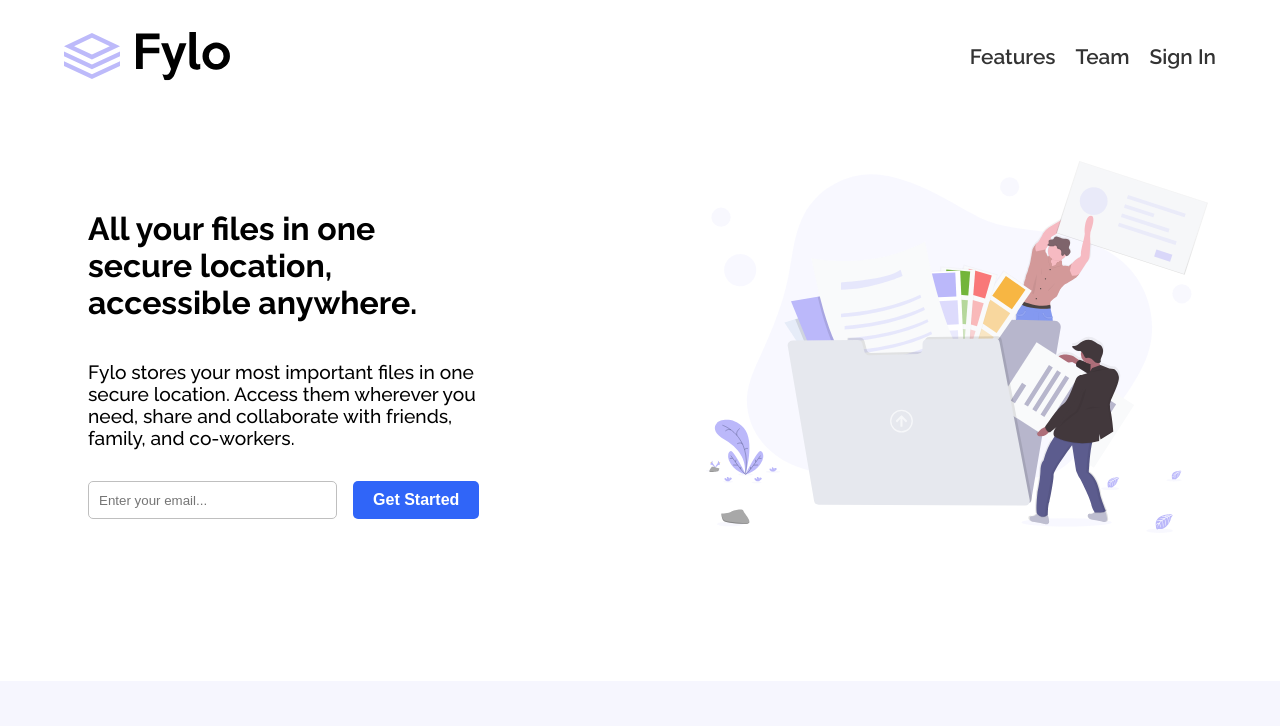
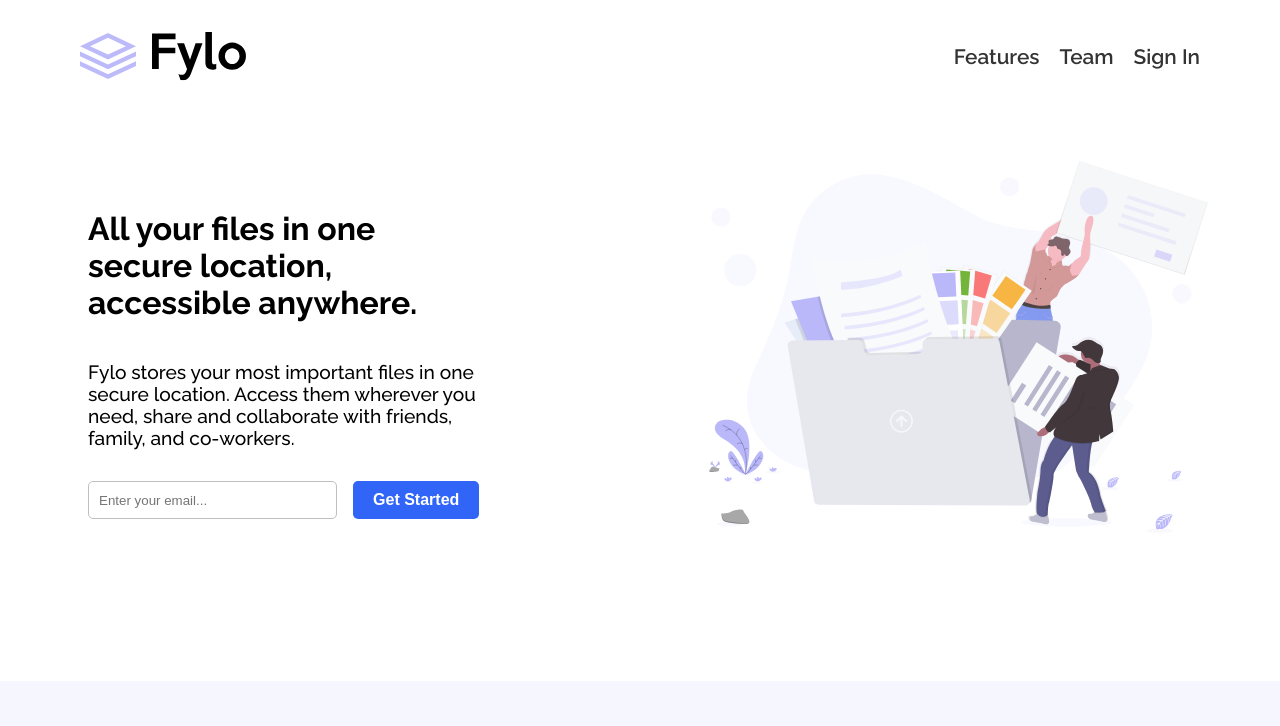
Before and after one commit to vi58-coder/Flyo-, a plain HTML site: page fylo-landing-page-with-two-column-layout-master/index.html in a window 1280 px wide. Shown: the top 726 px of the page. Drawn offline with Linux system fonts and the light colour scheme.

Commit message:
build all

```diff
--- a/fylo-landing-page-with-two-column-layout-master/css/style.css
+++ b/fylo-landing-page-with-two-column-layout-master/css/style.css
@@ -19,11 +19,15 @@ body{
     font-family: 'Raleway';
 }
 
+.top{
+    background-color: grey;
+}
+
 .header {
     display: flex;
     justify-content: space-between;
     align-items: center;
-    padding: 2rem 4rem;
+    padding: 2rem 5rem;
     background-color: white;
   }
   .logo {
@@ -410,7 +414,7 @@ body{
 .navigate{
     display: flex;
     flex-direction: column;
-    gap: 5rem;
+    gap: 3rem;
     padding-top: 1.5rem;
 }
 
@@ -457,6 +461,7 @@ body{
 
     .navigate{
         justify-content: space-evenly;
+        gap: 5rem;
     }
 
     .logo__foter img{
--- a/fylo-landing-page-with-two-column-layout-master/index.html
+++ b/fylo-landing-page-with-two-column-layout-master/index.html
@@ -12,6 +12,7 @@
 
 </head>
 <body>
+  <div class="top">
     <header class="header">
       <div class="logo">
         <img src="images/logo.svg" alt="Fylo Logo">
@@ -22,6 +23,7 @@
         <a href="#">Sign In</a>
       </nav>
     </header>
+  </div>
 
   <div class="container">
     <div class="container__body">
```
Lines whose indentation alone changed are shown as unchanged.
